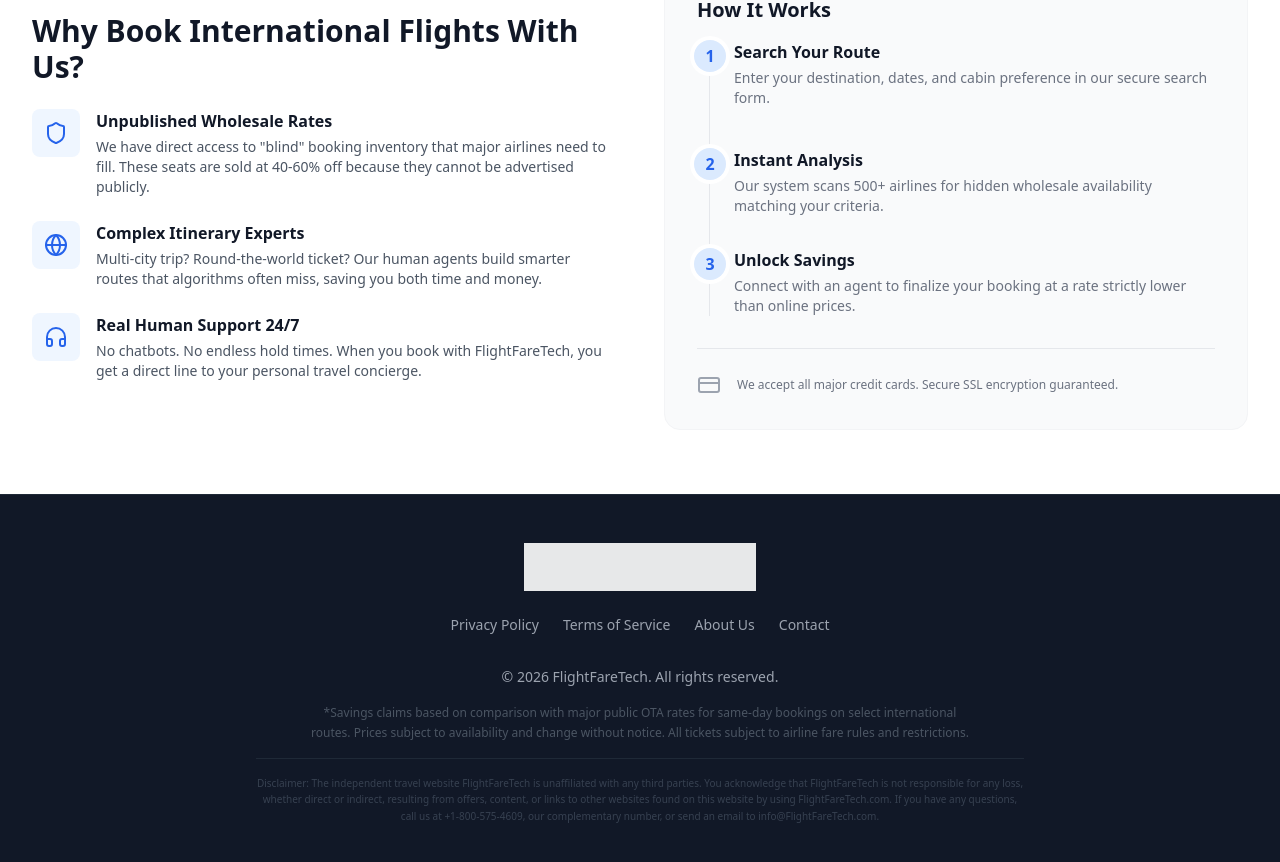
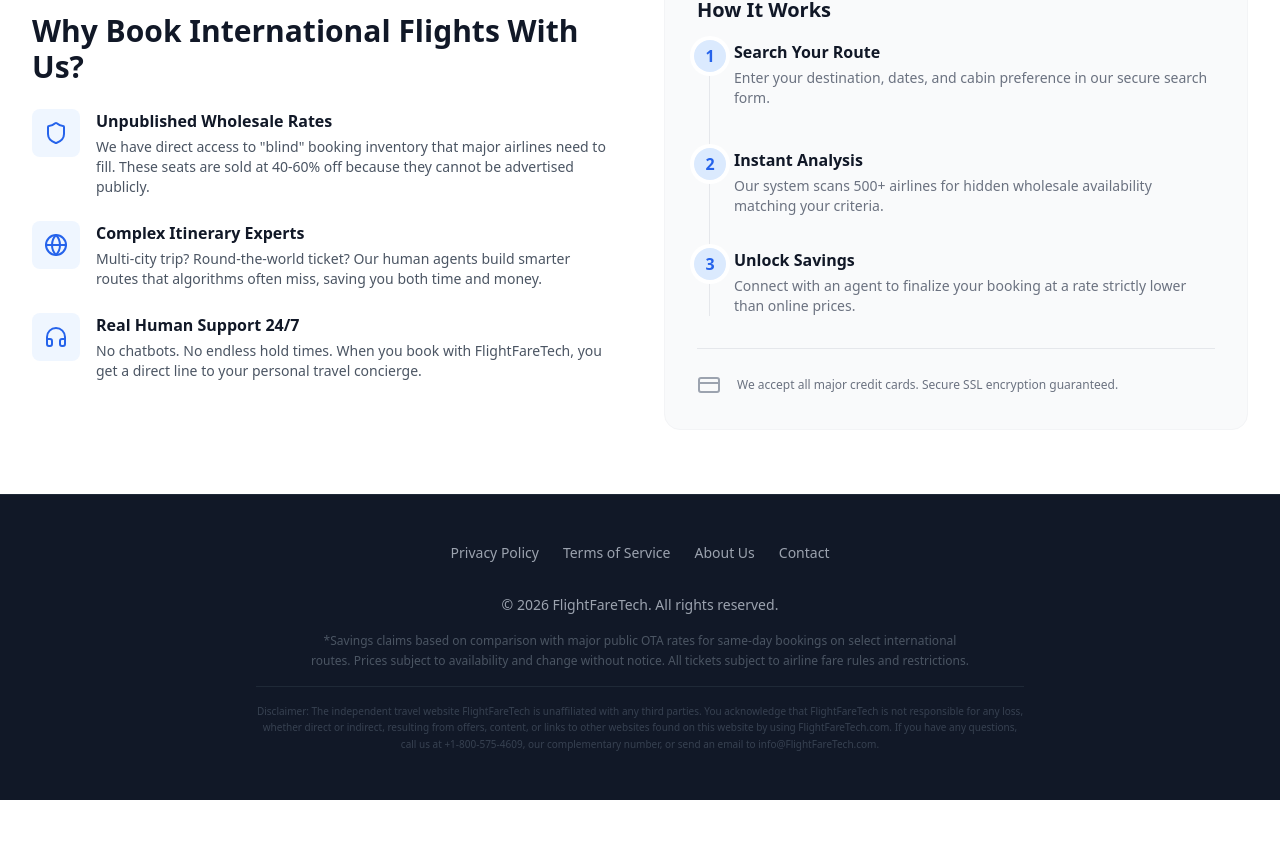
Before and after one commit to sfhighlight2/flightfare, a React (Vite) app: page / in a window 1280 px wide. Shown: the part 2251-3113 px from the top of the page. After the commit the page ends 3051 px from the top, so only its background shows below. Built offline with nearby package versions, Linux system fonts and the light colour scheme.

Commit message:
Remove footer logo

```diff
--- a/App.tsx
+++ b/App.tsx
@@ -569,13 +569,7 @@
 
       <footer className="bg-gray-900 text-gray-400 py-12 border-t border-gray-800">
         <div className="max-w-7xl mx-auto px-4 text-center">
-          <div className="mb-6 flex justify-center">
-            <img
-              src="/images/logomain.jpg"
-              alt="FlightFareTech"
-              className="h-12 w-auto object-contain brightness-0 invert opacity-90"
-            />
-          </div>
+
           <div className="flex justify-center gap-6 mb-8 text-sm">
             <a href="#" className="hover:text-white transition-colors">Privacy Policy</a>
             <a href="#" className="hover:text-white transition-colors">Terms of Service</a>
```
